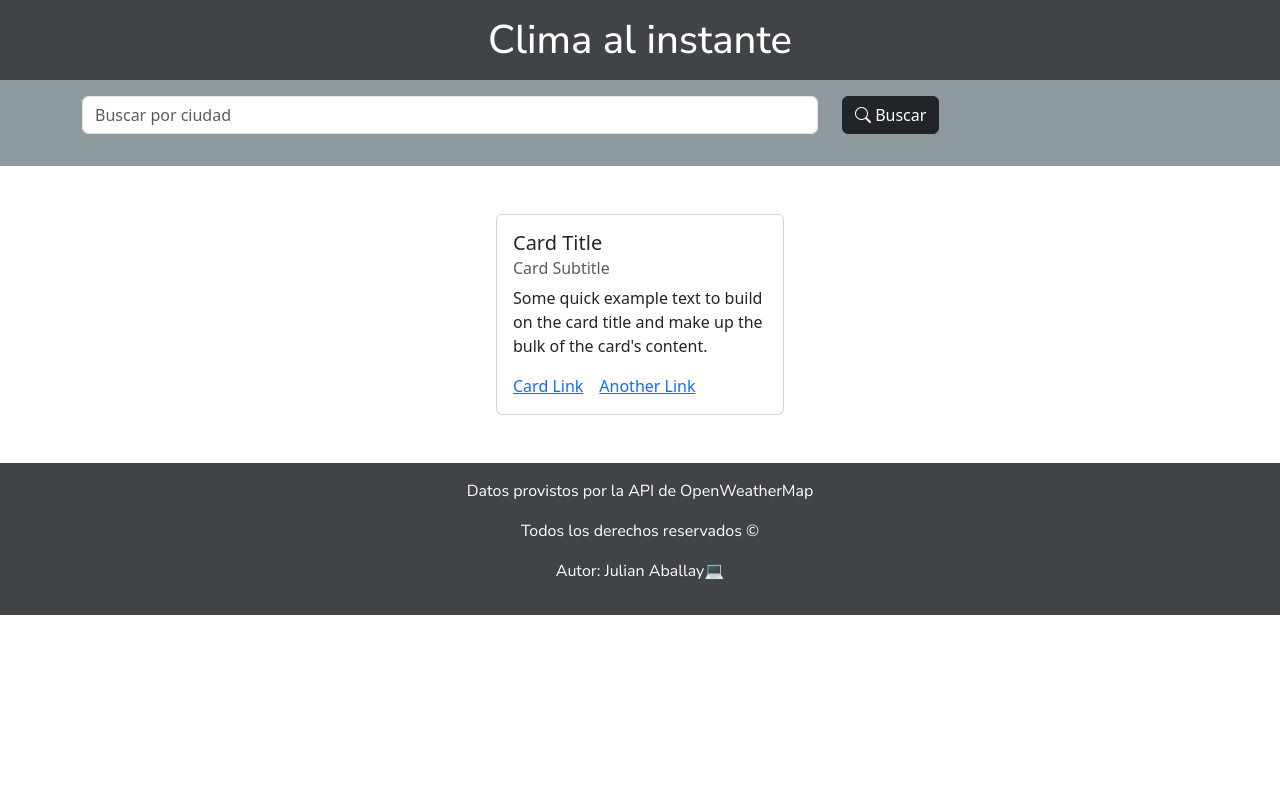
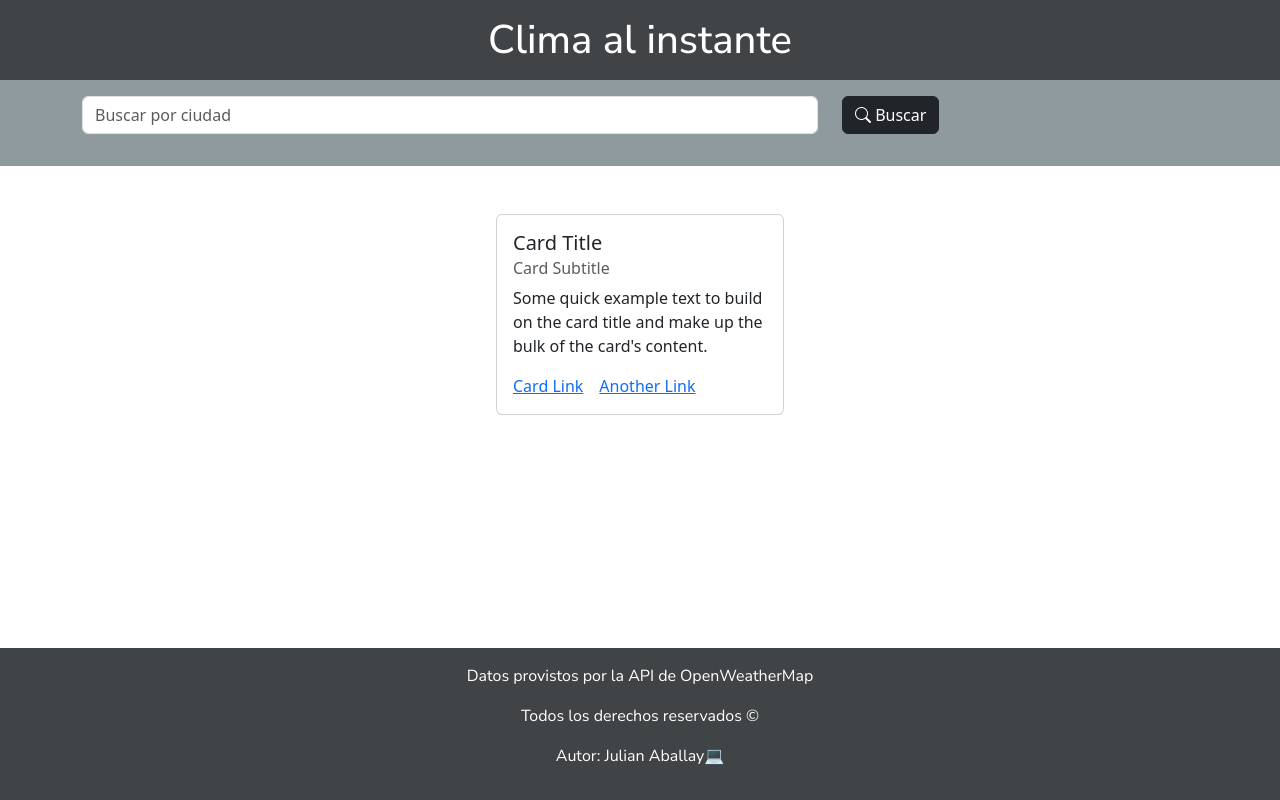
Before and after one commit to julianDev94/weatherApp, a React (Vite) app: page / in a window 1280 px wide. Built offline with nearby package versions, Linux system fonts and the light colour scheme.

Commit message:
agrego una correccion en css para que la seccion principal crezca mas que el footer, de modo que el footer se posicione al final siempre

```diff
--- a/src/App.css
+++ b/src/App.css
@@ -1,5 +1,15 @@
 @import url('https://fonts.googleapis.com/css2?family=Nunito+Sans:ital,opsz,wght@0,6..12,200..1000;1,6..12,200..1000&family=Share+Tech&display=swap');
 
+
+#root{
+  display: flex;
+  flex-direction: column;
+  min-height: 100vh;
+}
+
+.seccionPrincipal{
+  flex-grow: 1;
+}
 
 .titulo{
   background: #404446;
--- a/src/App.jsx
+++ b/src/App.jsx
@@ -7,9 +7,12 @@ import Footer from "./components/Footer";
 function App() {
   return (
     <>
-      <TituloPrincipal />
-      <FormularioConsulta />
-      <ClimaDisplay />
+      <section className="seccionPrincipal">
+        <TituloPrincipal />
+        <FormularioConsulta />
+        <ClimaDisplay />
+      </section>
+
       <Footer></Footer>
     </>
   );
```
